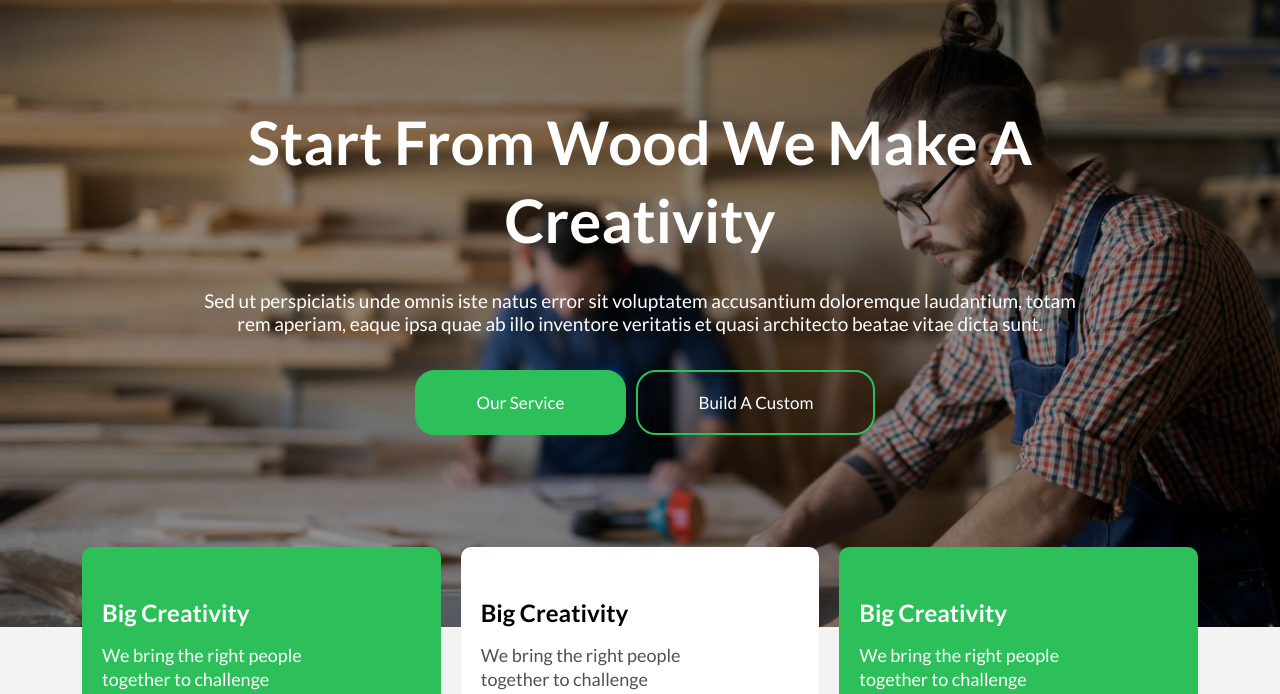
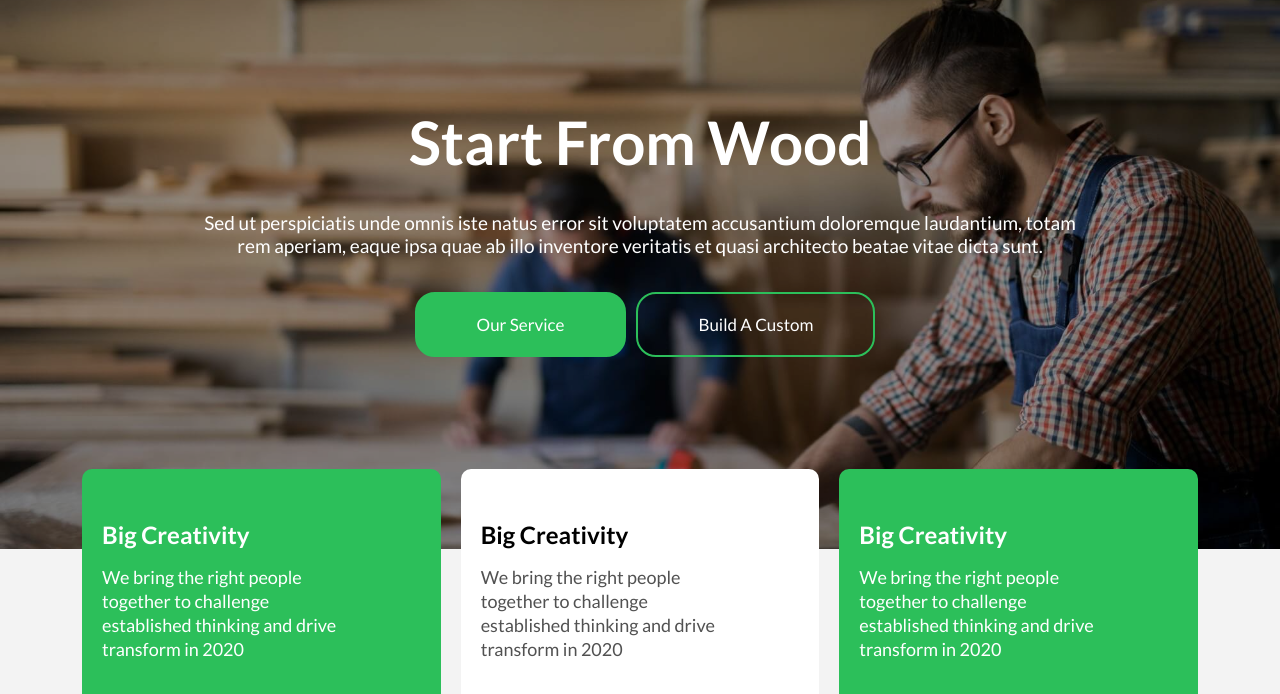
Before and after one commit to AkmalScipy/demo1, a plain HTML site: page index.html in a window 1280 px wide. Shown: the part 106-800 px from the top of the page. Drawn offline with Linux system fonts and the light colour scheme.

Commit message:
heading changed

```diff
--- a/index.html
+++ b/index.html
@@ -49,7 +49,7 @@
           <div class="fade-background"></div>
           <div class="contents observe">
             <div class="head-content observe">
-              <h1>Start From Wood We Make A Creativity</h1>
+              <h1>Start From Wood </h1>
             </div>
             <div class="text-content observe">
               <p>
```
